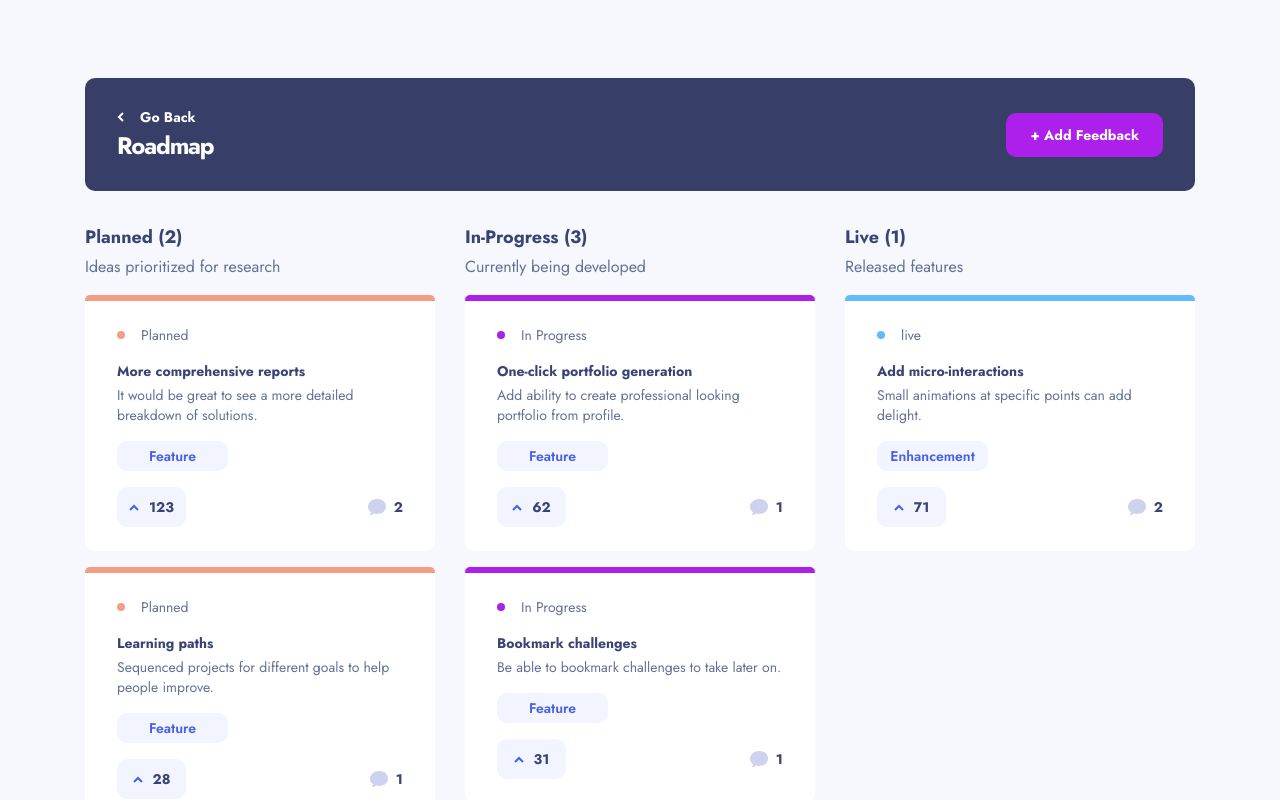
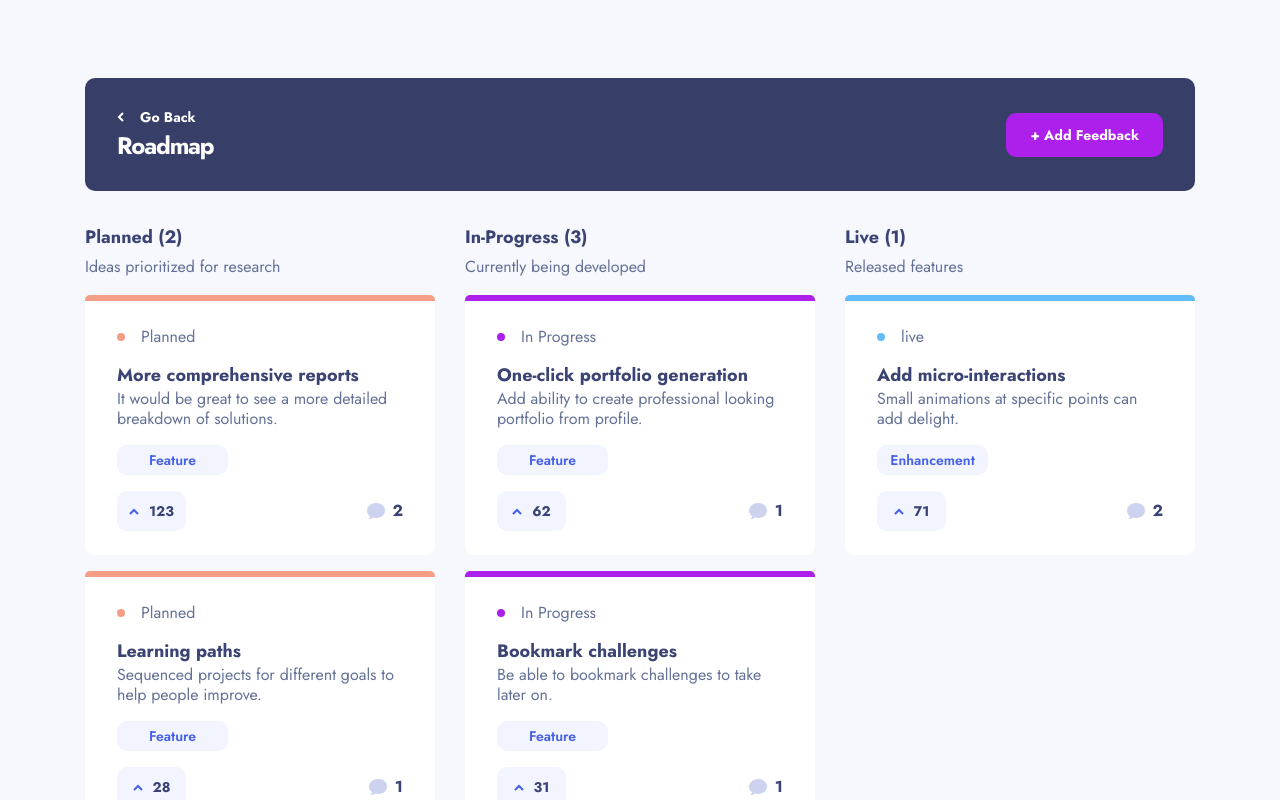
Before and after one commit to RomWeb3/product-feedback-app, a React app: page /product-feedback-app/roadmap in a window 1280 px wide. Shown: the top 800 px of the page. Built offline with nearby package versions, Linux system fonts and the light colour scheme; the HTML template or start-up script is replaced by a standard one.

Commit message:
fixed responsive Roadmap

```diff
--- a/src/components/CardRequest.jsx
+++ b/src/components/CardRequest.jsx
@@ -35,13 +35,13 @@ function CardRequest({ productRequest, datas, setDatas, withoutMediaQueries }) {
       // Include the responsive classes if withoutMediaQueries is not true
       "md:px-0 md:py-[28px] md:relative": !withoutMediaQueries,
       // Override the responsive classes if withoutMediaQueries is true
-      "px-8 py-6": withoutMediaQueries,
+      "px-5 xl:px-8 py-6": withoutMediaQueries,
     }
   );
 
   const descriptionClass = classNames("mt-1 text-gray mb-[10px] text-sm", {
     "md:mb-3 md:text-base": !withoutMediaQueries,
-    "mb-[16px] text-[16px]": withoutMediaQueries,
+    "xl:mb-[16px] text-[13px] xl:text-[16px]": withoutMediaQueries,
   });
 
   const statusClass = classNames("flex items-center gap-4 mb-4", {
@@ -59,7 +59,7 @@ function CardRequest({ productRequest, datas, setDatas, withoutMediaQueries }) {
 
   const titleClass = classNames("font-bold transition-all text-sm", {
     "md:text-lg": !withoutMediaQueries,
-    "text-[18px]": withoutMediaQueries,
+    "text-[13px] xl:text-[18px]": withoutMediaQueries,
   });
 
   const footerClass = classNames("flex justify-between items-center mt-4", {
@@ -72,7 +72,7 @@ function CardRequest({ productRequest, datas, setDatas, withoutMediaQueries }) {
     {
       "md:flex-col md:gap-2 md:absolute md:top-[28px] md:left-[32px] md:w-10 md:h-[53px]":
         !withoutMediaQueries,
-      "flex gap-2.5 w-[69px] h-[40px]": withoutMediaQueries,
+      "flex gap-2.5 w-[69px] h-[32px] xl:h-[40px]": withoutMediaQueries,
     }
   );
 
@@ -81,7 +81,7 @@ function CardRequest({ productRequest, datas, setDatas, withoutMediaQueries }) {
     {
       "md:absolute md:right-[32px] md:top-0 md:bottom-0 md:m-auto md:gap-2":
         !withoutMediaQueries,
-      "flex gap-2 text-[16px]": withoutMediaQueries,
+      "flex gap-1 xl:gap-2 text-sm xl:text-[16px]": withoutMediaQueries,
     }
   );
 
@@ -108,19 +108,19 @@ function CardRequest({ productRequest, datas, setDatas, withoutMediaQueries }) {
       {productRequest.status === "planned" && (
         <div className={statusClass}>
           <div className="w-2 h-2 bg-orange rounded-full"></div>
-          <p className="text-gray text-sm">Planned</p>
+          <p className="text-gray text-sm xl:text-base">Planned</p>
         </div>
       )}
       {productRequest.status === "in-progress" && (
         <div className={statusClass}>
           <div className="w-2 h-2 bg-violet rounded-full"></div>
-          <p className="text-gray text-sm">In Progress</p>
+          <p className="text-gray text-sm xl:text-base">In Progress</p>
         </div>
       )}
       {productRequest.status === "live" && (
         <div className={statusClass}>
           <div className="w-2 h-2 bg-lightblue rounded-full"></div>
-          <p className="text-gray text-sm">live</p>
+          <p className="text-gray text-sm xl:text-base">live</p>
         </div>
       )}
       <div
--- a/src/data/data.json
+++ b/src/data/data.json
@@ -280,7 +280,7 @@
       "category": "bug",
       "upvotes": 9,
       "status": "in-progress",
-      "description": "Screenshots of solutions with animations don’t display correctly."
+      "description": "Screenshots of solutions with animations don’t display content."
     },
     {
       "id": 12,
```
